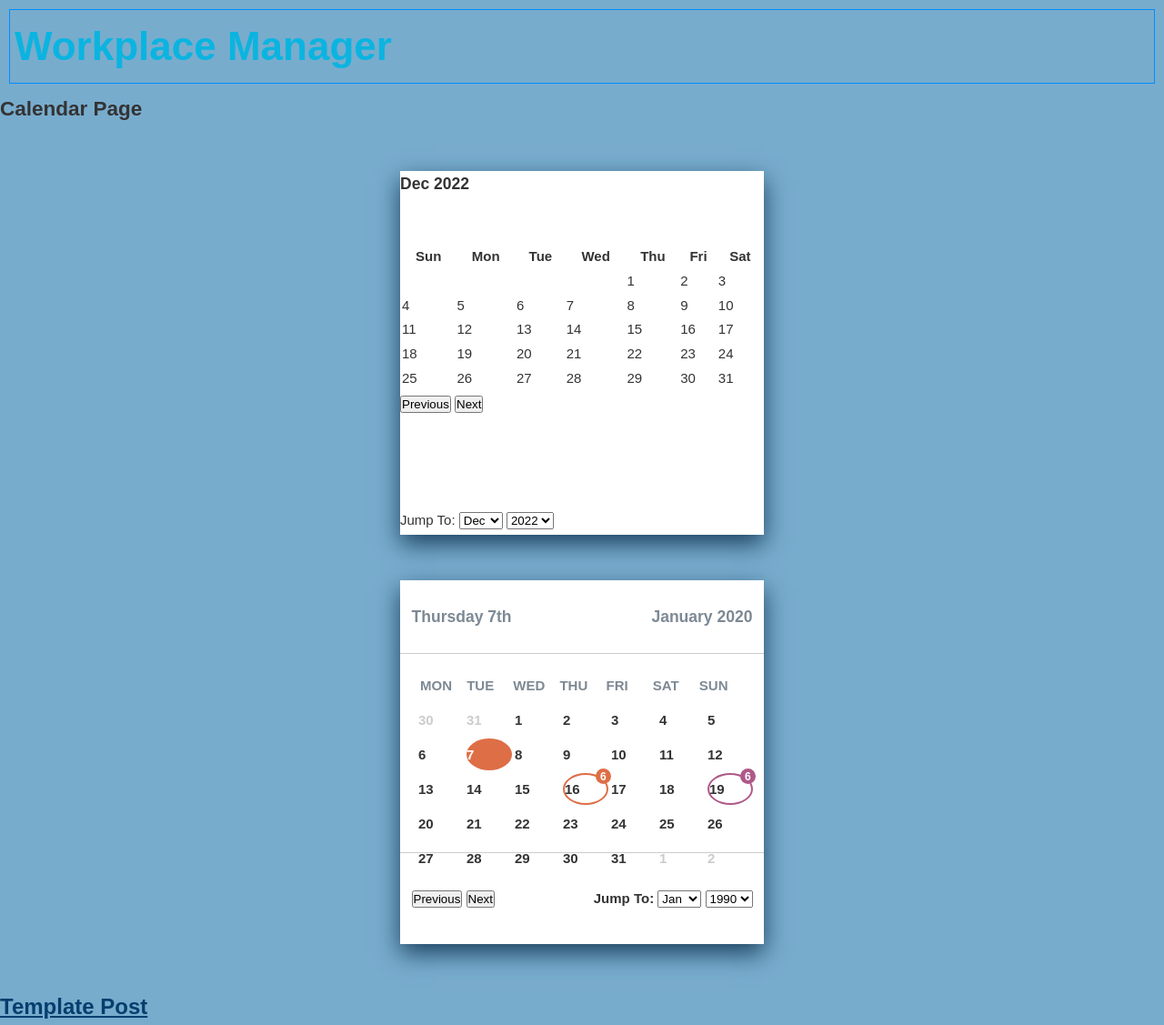
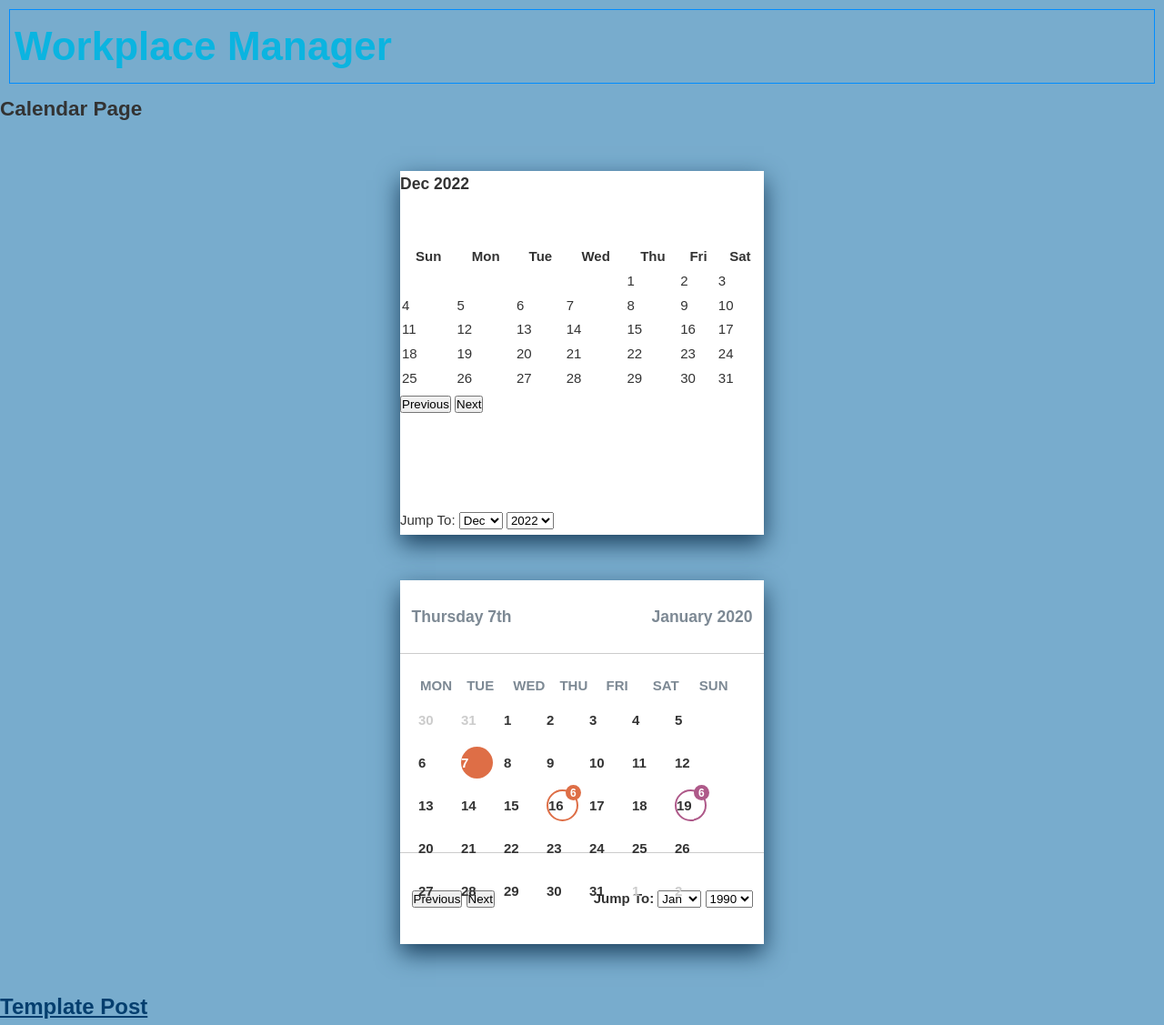
Before and after one commit to vic-mva2022/vic-mva2022.github.io, a Jekyll site: the page built from calendar.html, in a window 1280 px wide. Shown: the whole page at 91% size. Built offline with Jekyll 4.4.1, drawn with Linux system fonts in a browser that asks for light colours.

Commit message:
edit style sheet

```diff
--- a/assets/css/calendar_style.css
+++ b/assets/css/calendar_style.css
@@ -76,11 +76,11 @@ ul {
 
 .card__body--dates {
             display: grid;
-            gap: 3px;
+            gap: 12px;
             grid-template-columns: repeat(7, 1fr);
             justify-items: center;
             text-align: center;
-            width: 5rem;
+            width:3.5rem;
             height: 3.5rem;
             place-items: center;
             font-weight: bold;
```
